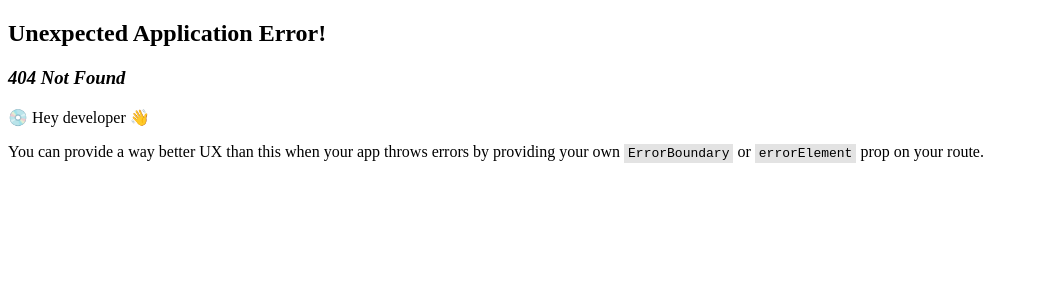
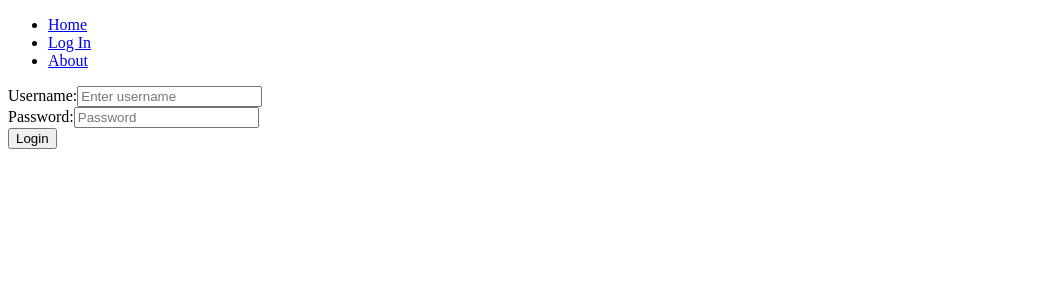
Before and after one commit to gudetamago/crowdfunding_frontend, a React (Vite) app: page /login in a window 1280 px wide. Before the commit this address had no page. Shown: the top 300 px of the page, without its empty margins (0-1039 px from the left). Built offline with nearby package versions, Linux system fonts and the light colour scheme.

Commit message:
Completed "Fetch and Post request" module

```diff
--- /dev/null
+++ b/src/api/post-login.js
@@ -0,0 +1,28 @@
+async function postLogin(username, password) {
+  const url = `${import.meta.env.VITE_API_URL}/api-token-auth/`;
+  const response = await fetch(url, {
+    method: "POST", // We need to tell the server that we are sending JSON data so we set the Content-Type header to application/json
+    headers: {
+      "Content-Type": "application/json",
+    },
+    body: JSON.stringify({
+      "username": username,
+      "password": password,
+    }),
+  });
+
+  if (!response.ok) {
+    const fallbackError = `Error trying to login`;
+
+    const data = await response.json().catch(() => {
+      throw new Error(fallbackError);
+    });
+
+    const errorMessage = data?.detail ?? fallbackError;
+    throw new Error(errorMessage);
+  }
+
+  return await response.json();
+}
+
+export default postLogin;
--- /dev/null
+++ b/src/components/LoginForm.jsx
@@ -0,0 +1,63 @@
+import { useState } from "react";
+import postLogin from "../api/post-login.js";
+import { useNavigate } from "react-router-dom";
+
+function LoginForm() {
+
+    const navigate = useNavigate();
+
+    const [credentials, setCredentials] = useState({
+        username: "",
+        password: "",
+    });
+
+    const handleChange = (event) => {
+        const {id, value} = event.target;
+        setCredentials((prevCredentials) => ({
+            ...prevCredentials,
+            [id]: value,
+        }));
+    };
+
+    const handleSubmit = (event) => {
+        event.preventDefault();
+        if (credentials.username && credentials.password) {
+            postLogin(
+                credentials.username,
+                credentials.password)
+                .then((response) => {
+                    window.localStorage.setItem("token", response.token);
+                    navigate("/");
+                })
+                .catch((error) => {
+                    console.log(error);
+                });
+        }
+    }
+
+  return (
+    <form>
+      <div>
+        <label htmlFor="username">Username:</label>
+        <input
+            type="text"
+            id="username"
+            placeholder="Enter username"
+            onChange={handleChange}
+        />
+      </div>
+      <div>
+        <label htmlFor="password">Password:</label>
+        <input
+            type="password"
+            id="password"
+            placeholder="Password"
+            onChange={handleChange}
+        />
+      </div>
+      <button type="submit" onClick={handleSubmit}>Login</button>
+    </form>
+  );
+}
+
+export default LoginForm;
--- a/src/components/NavBar.jsx
+++ b/src/components/NavBar.jsx
@@ -7,6 +7,7 @@
       <nav>
         <ul>
             <li><Link to="/">Home</Link></li>
+            <li><Link to="/login">Log In</Link></li>
             <li><Link to="/about">About</Link></li>
         </ul>
       </nav>
--- a/src/main.jsx
+++ b/src/main.jsx
@@ -4,6 +4,7 @@
 
 import HomePage from "./pages/HomePage.jsx";
 import CampaignPage from "./pages/CampaignPage.jsx";
+import LoginPage from "./pages/LoginPage.jsx";
 import AboutPage from "./pages/AboutPage.jsx";
 
 import NavBar from "./components/NavBar.jsx";
@@ -14,6 +15,7 @@
       element: <NavBar />,
       children: [
           { path: "/", element: <HomePage /> },
+          { path: "/login", element: <LoginPage /> },
           { path: "/campaign/:id", element: <CampaignPage /> },
           { path: "/about", element: <AboutPage /> },
       ],
--- /dev/null
+++ b/src/pages/LoginPage.jsx
@@ -0,0 +1,7 @@
+import LoginForm from "../components/LoginForm";
+
+function LoginPage() {
+  return <LoginForm />;
+}
+
+export default LoginPage;
```
